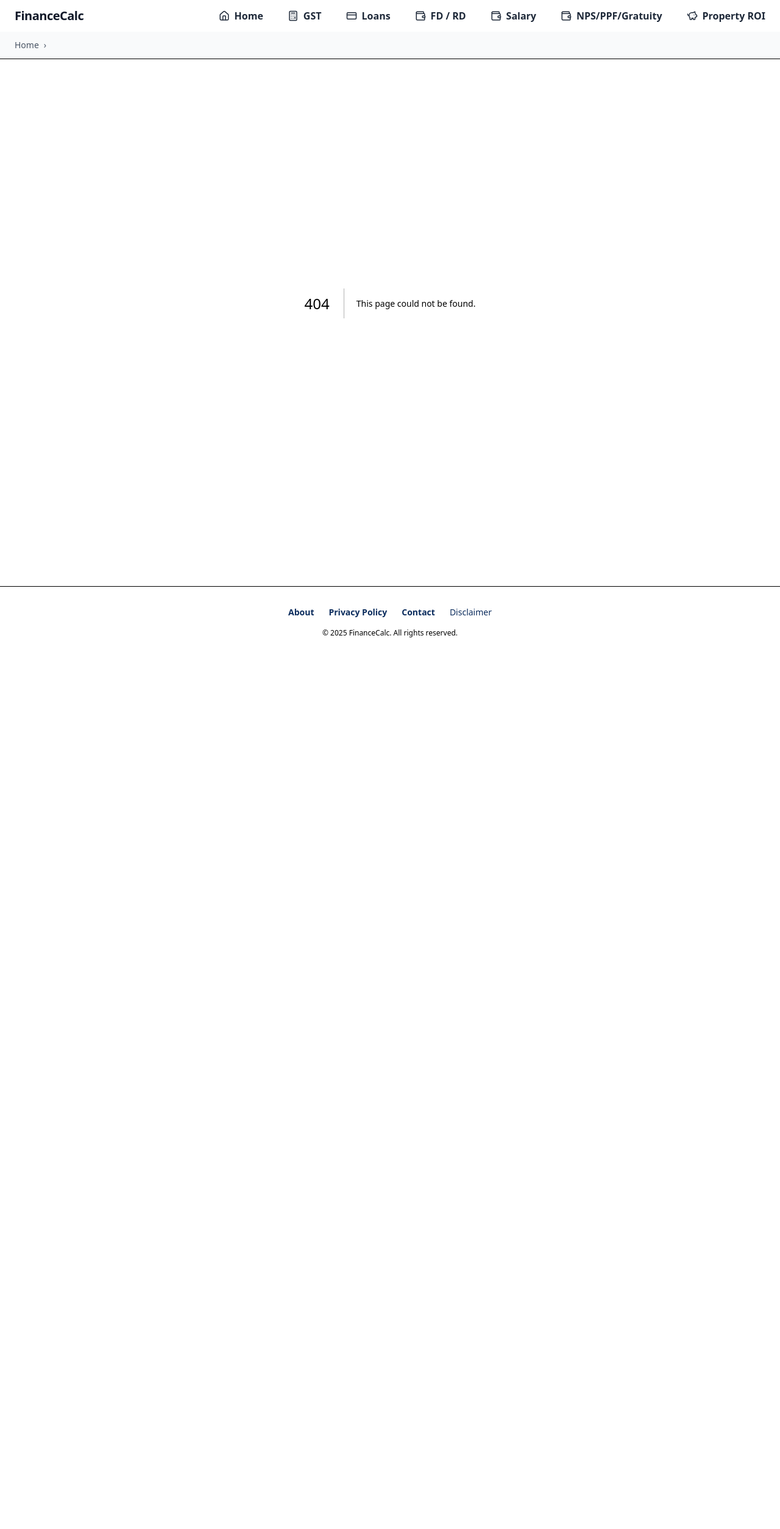
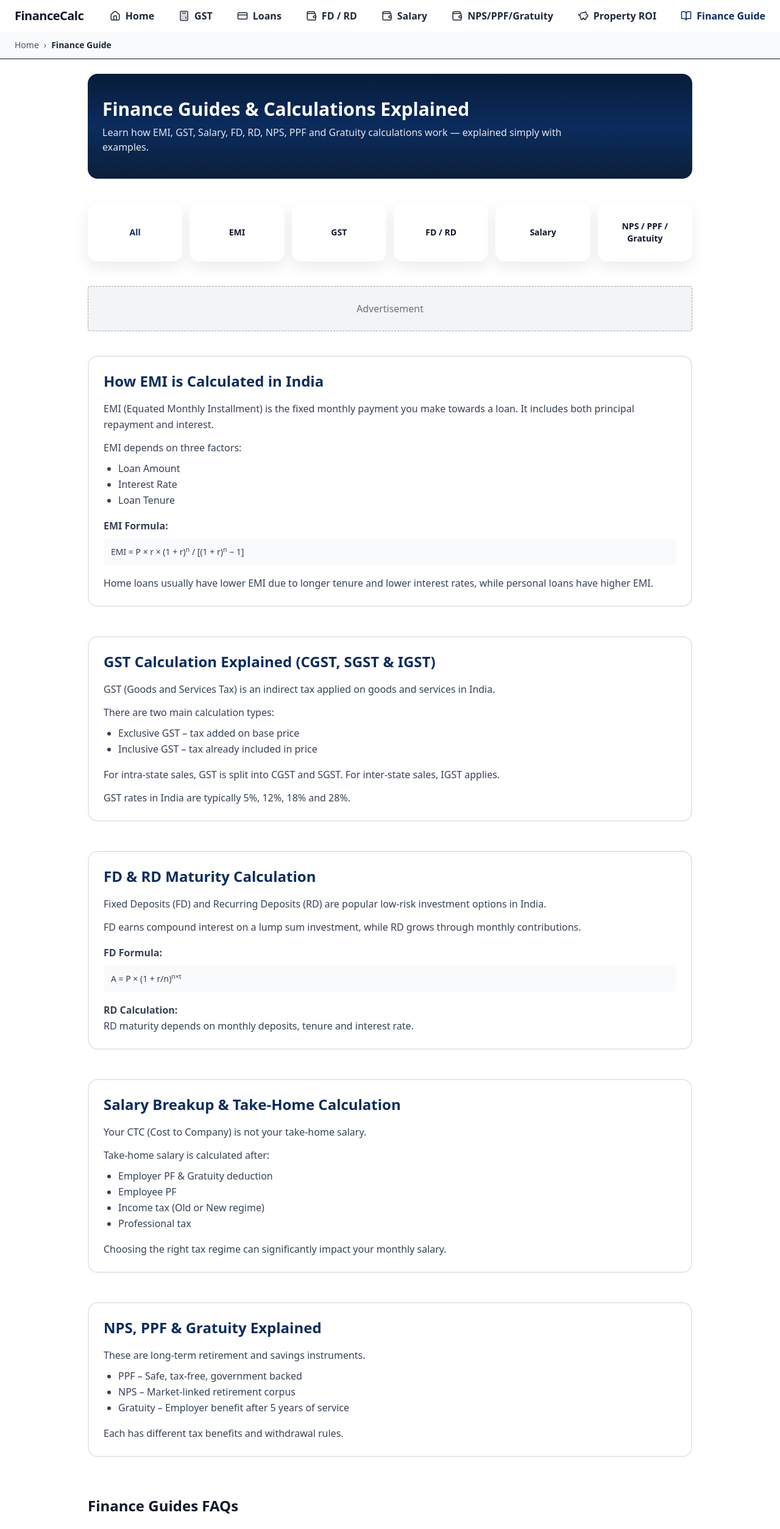
Before and after one commit to vinayaraprakash/finance-calculator, a Next.js app: page /finance-guide in a window 1280 px wide. Before the commit this address had no page. Shown: the top 2507 px of the page at 61% size. Before the commit the page ends 1078 px from the top, so only its background shows below. Built offline with nearby package versions, Linux system fonts and the light colour scheme.

Commit message:
added finance guide

```diff
--- /dev/null
+++ b/src/app/finance-guide/FinanceGuidesPage.tsx
@@ -0,0 +1,238 @@
+"use client";
+
+import { useState } from "react";
+import AdPlaceholder from "@/components/AdPlaceholder";
+
+const SECTIONS = [
+  { key: "all", label: "All" },
+  { key: "emi", label: "EMI" },
+  { key: "gst", label: "GST" },
+  { key: "fd", label: "FD / RD" },
+  { key: "salary", label: "Salary" },
+  { key: "retirement", label: "NPS / PPF / Gratuity" },
+];
+
+export default function FinanceGuidesPage() {
+  const [active, setActive] = useState("all");
+
+  const show = (key: string) => active === "all" || active === key;
+
+  return (
+    <>
+      {/* ================= HERO ================= */}
+      <div className="max-w-5xl mx-auto px-4 mt-6 mb-10">
+        <div className="hero-blue rounded-2xl px-6 py-10 text-white">
+          <h1 className="text-3xl font-bold mb-2">
+            Finance Guides & Calculations Explained
+          </h1>
+          <p className="text-slate-200 max-w-3xl">
+            Learn how EMI, GST, Salary, FD, RD, NPS, PPF and Gratuity
+            calculations work — explained simply with examples.
+          </p>
+        </div>
+      </div>
+
+      {/* ================= FILTERS ================= */}
+      <div className="max-w-5xl mx-auto px-4 grid grid-cols-2 sm:grid-cols-6 gap-3 mb-10">
+        {SECTIONS.map((s) => (
+          <button
+            key={s.key}
+            onClick={() => setActive(s.key)}
+            className={`card-hero text-sm font-semibold transition
+              ${
+                active === s.key
+                  ? "ring-2 ring-hero-blue text-hero-blue"
+                  : "hover:scale-[1.02]"
+              }`}
+          >
+            {s.label}
+          </button>
+        ))}
+      </div>
+
+      {/* ================= AD ================= */}
+      <div className="max-w-5xl mx-auto px-4 mb-10">
+        <AdPlaceholder />
+      </div>
+
+      <div className="max-w-5xl mx-auto px-4 space-y-12 leading-relaxed text-gray-700">
+
+        {/* ================= EMI ================= */}
+        {show("emi") && (
+          <section className="bg-white border-2 border-gray-200 rounded-2xl p-6">
+            <h2 className="text-2xl font-bold text-hero-blue mb-4">
+              How EMI is Calculated in India
+            </h2>
+
+            <p>
+              EMI (Equated Monthly Installment) is the fixed monthly payment
+              you make towards a loan. It includes both principal repayment
+              and interest.
+            </p>
+
+            <p className="mt-3">
+              EMI depends on three factors:
+            </p>
+
+            <ul className="list-disc ml-6 mt-2">
+              <li>Loan Amount</li>
+              <li>Interest Rate</li>
+              <li>Loan Tenure</li>
+            </ul>
+
+            <p className="mt-4 font-semibold">EMI Formula:</p>
+
+            <p className="bg-gray-50 p-3 rounded-lg text-sm mt-2">
+              EMI = P × r × (1 + r)<sup>n</sup> / [(1 + r)<sup>n</sup> − 1]
+            </p>
+
+            <p className="mt-4">
+              Home loans usually have lower EMI due to longer tenure and
+              lower interest rates, while personal loans have higher EMI.
+            </p>
+          </section>
+        )}
+
+        {/* ================= GST ================= */}
+        {show("gst") && (
+          <section className="bg-white border-2 border-gray-200 rounded-2xl p-6">
+            <h2 className="text-2xl font-bold text-hero-blue mb-4">
+              GST Calculation Explained (CGST, SGST & IGST)
+            </h2>
+
+            <p>
+              GST (Goods and Services Tax) is an indirect tax applied on goods
+              and services in India.
+            </p>
+
+            <p className="mt-3">
+              There are two main calculation types:
+            </p>
+
+            <ul className="list-disc ml-6 mt-2">
+              <li>Exclusive GST – tax added on base price</li>
+              <li>Inclusive GST – tax already included in price</li>
+            </ul>
+
+            <p className="mt-4">
+              For intra-state sales, GST is split into CGST and SGST.
+              For inter-state sales, IGST applies.
+            </p>
+
+            <p className="mt-3">
+              GST rates in India are typically 5%, 12%, 18% and 28%.
+            </p>
+          </section>
+        )}
+
+        {/* ================= FD / RD ================= */}
+        {show("fd") && (
+          <section className="bg-white border-2 border-gray-200 rounded-2xl p-6">
+            <h2 className="text-2xl font-bold text-hero-blue mb-4">
+              FD & RD Maturity Calculation
+            </h2>
+
+            <p>
+              Fixed Deposits (FD) and Recurring Deposits (RD) are popular
+              low-risk investment options in India.
+            </p>
+
+            <p className="mt-3">
+              FD earns compound interest on a lump sum investment, while
+              RD grows through monthly contributions.
+            </p>
+
+            <p className="mt-4 font-semibold">FD Formula:</p>
+            <p className="bg-gray-50 p-3 rounded-lg text-sm mt-2">
+              A = P × (1 + r/n)<sup>n×t</sup>
+            </p>
+
+            <p className="mt-4 font-semibold">RD Calculation:</p>
+            <p>
+              RD maturity depends on monthly deposits, tenure and interest rate.
+            </p>
+          </section>
+        )}
+
+        {/* ================= SALARY ================= */}
+        {show("salary") && (
+          <section className="bg-white border-2 border-gray-200 rounded-2xl p-6">
+            <h2 className="text-2xl font-bold text-hero-blue mb-4">
+              Salary Breakup & Take-Home Calculation
+            </h2>
+
+            <p>
+              Your CTC (Cost to Company) is not your take-home salary.
+            </p>
+
+            <p className="mt-3">
+              Take-home salary is calculated after:
+            </p>
+
+            <ul className="list-disc ml-6 mt-2">
+              <li>Employer PF & Gratuity deduction</li>
+              <li>Employee PF</li>
+              <li>Income tax (Old or New regime)</li>
+              <li>Professional tax</li>
+            </ul>
+
+            <p className="mt-4">
+              Choosing the right tax regime can significantly impact your
+              monthly salary.
+            </p>
+          </section>
+        )}
+
+        {/* ================= RETIREMENT ================= */}
+        {show("retirement") && (
+          <section className="bg-white border-2 border-gray-200 rounded-2xl p-6">
+            <h2 className="text-2xl font-bold text-hero-blue mb-4">
+              NPS, PPF & Gratuity Explained
+            </h2>
+
+            <p>
+              These are long-term retirement and savings instruments.
+            </p>
+
+            <ul className="list-disc ml-6 mt-2">
+              <li>PPF – Safe, tax-free, government backed</li>
+              <li>NPS – Market-linked retirement corpus</li>
+              <li>Gratuity – Employer benefit after 5 years of service</li>
+            </ul>
+
+            <p className="mt-4">
+              Each has different tax benefits and withdrawal rules.
+            </p>
+          </section>
+        )}
+
+      </div>
+
+      {/* ================= FAQ ================= */}
+      <div className="max-w-5xl mx-auto px-4 mt-16 mb-20">
+        <h2 className="text-2xl font-bold mb-6">
+          Finance Guides FAQs
+        </h2>
+
+        {[
+          {
+            q: "Are these guides accurate?",
+            a: "Yes, calculations are based on standard financial formulas. Actual results may vary based on bank policies.",
+          },
+          {
+            q: "Can I rely on these guides for tax filing?",
+            a: "These guides are for understanding and estimation only. Always consult a tax professional.",
+          },
+        ].map((f, i) => (
+          <details key={i} className="group border rounded-lg p-4 mb-4">
+            <summary className="font-semibold cursor-pointer flex justify-between">
+              {f.q}
+              <span className="group-open:rotate-180">⌄</span>
+            </summary>
+            <p className="mt-3 text-gray-600">{f.a}</p>
+          </details>
+        ))}
+      </div>
+    </>
+  );
+}
--- /dev/null
+++ b/src/app/finance-guide/page.tsx
@@ -0,0 +1,21 @@
+import type { Metadata } from "next";
+import FinanceGuidesPage from "./FinanceGuidesPage";
+
+export const metadata: Metadata = {
+  title: "Finance Guides – EMI, GST, Salary, FD, RD, NPS & PPF Explained",
+  description:
+    "Learn how EMI, GST, Salary Breakup, Fixed Deposit, Recurring Deposit, NPS, PPF and Gratuity calculations work with simple explanations and examples.",
+  keywords: [
+    "EMI calculation explained",
+    "GST calculation explained",
+    "salary breakup explained",
+    "FD RD maturity explained",
+    "NPS PPF guide",
+    "gratuity calculation",
+    "finance calculators guide",
+  ],
+};
+
+export default function GuidesPage() {
+  return <FinanceGuidesPage />;
+}
--- a/src/components/Navbar.tsx
+++ b/src/components/Navbar.tsx
@@ -11,6 +11,7 @@ import {
   CreditCard,
   Wallet,
   PiggyBank,
+  BookOpen,
 } from "lucide-react";
 
 const navItems = [
@@ -21,6 +22,7 @@ const navItems = [
   { name: "Salary", href: "/salary-breakup", icon: Wallet },
   { name: "NPS/PPF/Gratuity", href: "/ppf-nps-gra-calculator", icon: Wallet },
   { name: "Property ROI", href: "/property-roi-calculator", icon:PiggyBank  },
+  { name: "Finance Guide", href: "/finance-guide", icon:BookOpen },
 ];
 
 const hideBreadcrumbs = [
@@ -231,6 +233,11 @@ export default function Navbar() {
                 Property ROI
               </span>
             )}
+             {pathname === "/finance-guide" && (
+              <span className="text-gray-800 font-semibold">
+                Finance Guide
+              </span>
+            )}
           </div>
         </nav>
       )}
```
